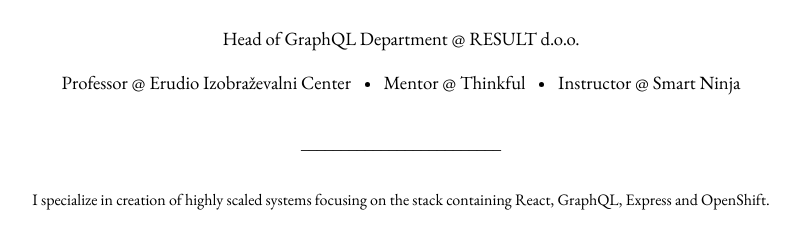
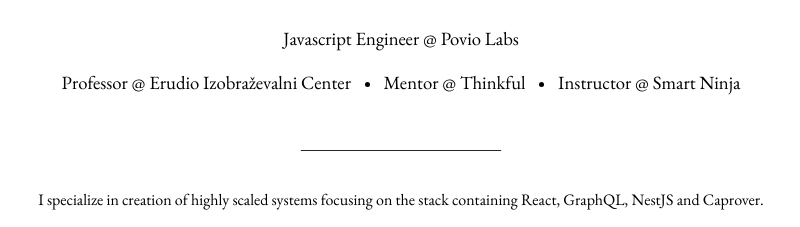
Before and after one commit to bostjan-cigan/homepage, a plain HTML site: page index.html in a window 1280 px wide. Shown: the part 369-596 px from the top of the page, without its empty margins (239-1039 px from the left). Drawn offline with nearby package versions, Linux system fonts and the light colour scheme.

Commit message:
Job change.

```diff
--- a/index.html
+++ b/index.html
@@ -24,13 +24,13 @@
 			<div class="inner-container">
 				<img class="avatar" src="assets/img/profile.jpg">
 				<h2 class="title">Boštjan Cigan</h2>
-				<h3>Head of GraphQL Department @ <a class="underline-link" href="http://www.result.eu">RESULT d.o.o.</a></h3>
+				<h3>Javascript Engineer @ <a class="underline-link" href="https://poviolabs.com">Povio Labs</a></h3>
 				<h3>Professor @ <a class="underline-link" href="https://www.erudio.si/en">Erudio Izobraževalni Center</a> <span class="middot middle">&nbsp;</span> Mentor @ <a class="underline-link" href="https://thinkful.com">Thinkful</a> <span class="middot middle">&nbsp;</span> Instructor @ <a class="underline-link" href="https://www.smartninja.org">Smart Ninja</a></h3>
 				<div class="line-breaker">_________________________</div>
-				<p class="description">I specialize in creation of highly scaled systems focusing on the stack containing React, GraphQL, Express and OpenShift.</p>
+				<p class="description">I specialize in creation of highly scaled systems focusing on the stack containing React, GraphQL, NestJS and Caprover.</p>
 				<div class="line-breaker">_________________________</div>
 				<p class="social-icons">
-					<a class="underline-link" href="https://medium.com/@bostjan_cigan">
+					<a class="underline-link" href="https://bostjan-cigan.medium.com/">
 						<i class="fab fa-medium-m social-icon"></i>
 					</a>
 					<span class="middot">&nbsp;</span>
```
Also changed, not shown: 1 other file.
